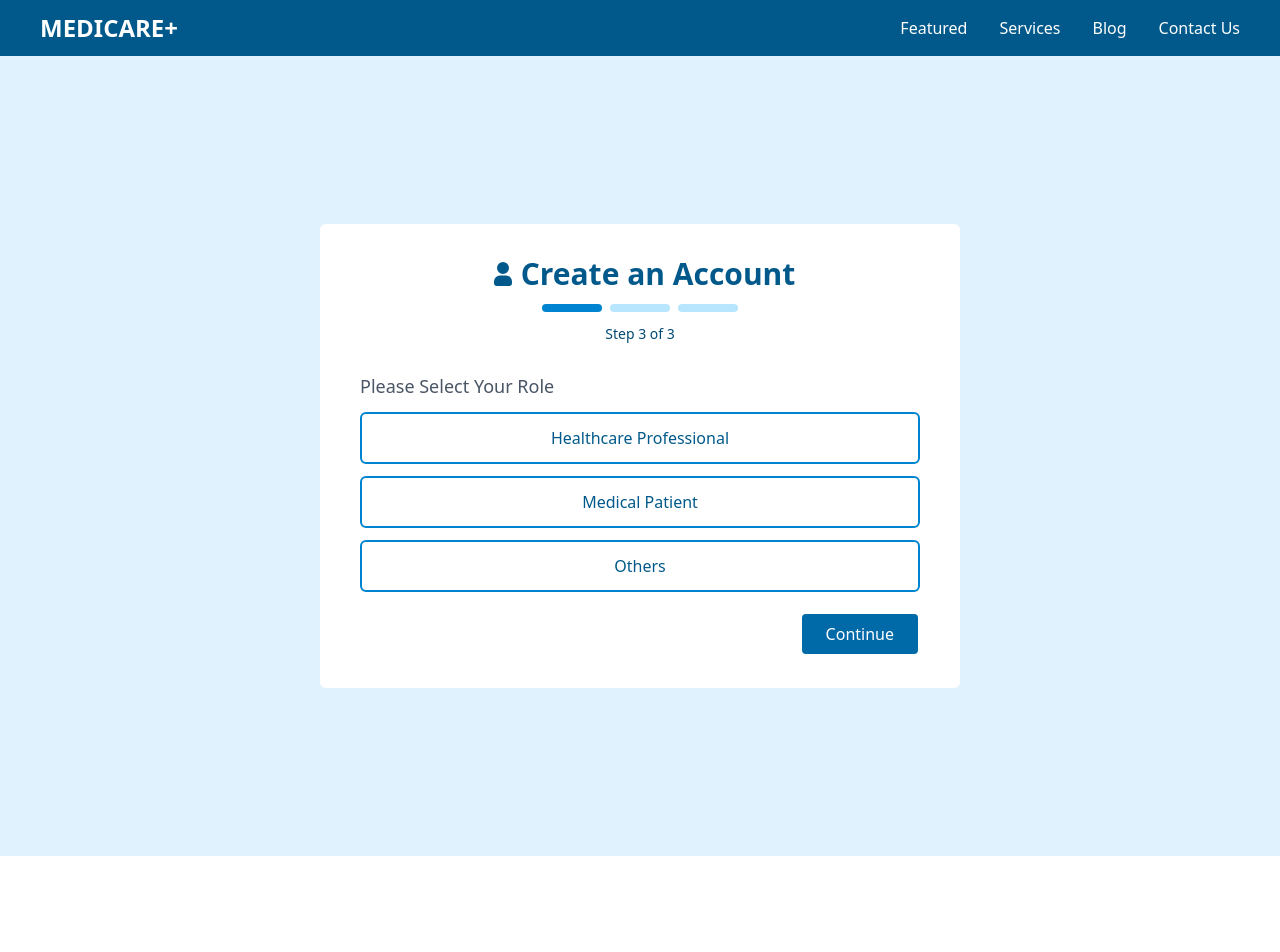
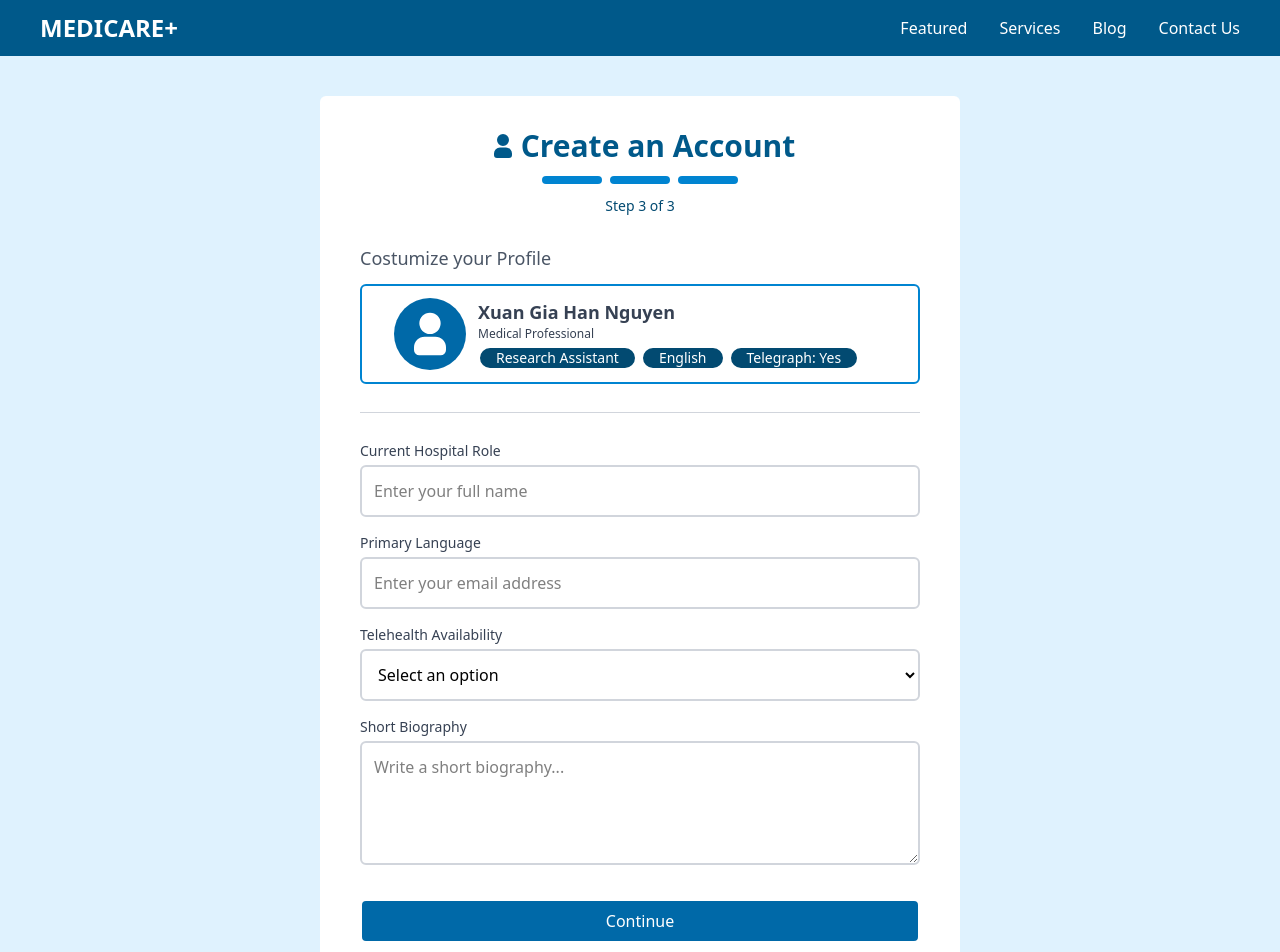
Before and after one commit to XuanGiaHanNguyen/MediCare-, a React (Vite) app in the folder frontend/: page /patprofile in a window 1280 px wide. Shown: the top 952 px of the page. Before the commit the page ends 856 px from the top, so only its background shows below. Built offline with nearby package versions, Linux system fonts and the light colour scheme.

Commit message:
finished mainflow

```diff
--- a/frontend/package.json
+++ b/frontend/package.json
@@ -11,6 +11,7 @@
   },
   "dependencies": {
     "@tailwindcss/vite": "^4.1.7",
+    "framer-motion": "^12.12.2",
     "lucide-react": "^0.511.0",
     "react": "^19.1.0",
     "react-dom": "^19.1.0",
--- a/frontend/src/App.jsx
+++ b/frontend/src/App.jsx
@@ -7,6 +7,7 @@ import MedProf from "./pages/AuthSteps/CreateProfile/MedProf"
 import Patient from "./pages/AuthSteps/CreateProfile/Patient"
 
 import Header from "./component/header"
+import Component from "./pages/loading"
 
 
 function App() {
@@ -22,6 +23,8 @@ function App() {
         <Route path="/medprofile" element={<MedProf/>}/>
         <Route path="/patprofile" element={<Patient/>}/>
 
+        <Route path="/loading" element={<Component/>}/>
+
       </Routes>
     </BrowserRouter>
   )
--- a/frontend/src/pages/AuthSteps/CreateProfile/MedProf.jsx
+++ b/frontend/src/pages/AuthSteps/CreateProfile/MedProf.jsx
@@ -23,7 +23,7 @@ function MedProf (){
     const handleSubmit = () => {
         // Handle form submission logic here
         console.log("Form submitted:", formData);
-        navigate("/medprofile")
+        navigate("/loading")
     };
 
 
--- a/frontend/src/pages/AuthSteps/CreateProfile/Patient.jsx
+++ b/frontend/src/pages/AuthSteps/CreateProfile/Patient.jsx
@@ -1,60 +1,149 @@
+// Needs some change from the med professional copy paste :)))
+
 import { useState } from "react";
-import { UserIcon } from "../../../assets/icon"
-import { Link } from "react-router-dom";
+import { UserIcon, UserDisplayIcon } from "../../../assets/icon"
+import { useNavigate } from "react-router-dom";
 
 function Patient (){
-    const [selectedRole, setSelectedRole] = useState("");
+    const [formData, setFormData] = useState({
+        role: "",
+        email: "",
+        password: "",
+        confirmPassword: ""
+    });
 
-    const handleRoleSelect = (role) => {
-        setSelectedRole(role);
+    const navigate = useNavigate()
+
+    const handleInputChange = (e) => {
+        const { name, value } = e.target;
+        setFormData(prev => ({
+            ...prev,
+            [name]: value
+        }));
     };
 
-    const getRoleButtonClass = (role) => {
-        const baseClass = "border-2 border-sky-600 text-sky-800 font-medium w-full flex text-center justify-center py-3 rounded-md hover:bg-sky-600 hover:text-white cursor-pointer";
-        const selectedClass = "bg-sky-600 text-white";
-
-        return selectedRole === role ? `${baseClass} ${selectedClass}` : baseClass;
+    const handleSubmit = () => {
+        // Handle form submission logic here
+        console.log("Form submitted:", formData);
+        navigate("/medprofile")
     };
 
+
     return(
-        <div className="w-full h-screen bg-sky-100 flex items-center justify-center">
+        <div className="w-full py-10 bg-sky-100 flex items-center justify-center">
             <div className="bg-white p-5 rounded-md flex flex-col items-center w-1/2 gap-3 py-8 px-10">
-                <h1 className="text-3xl text-sky-800 font-semibold flex flex-row"><span>{UserIcon}</span>Create an Account </h1>
+                <h1 className="text-3xl text-sky-800 font-semibold flex flex-row items-center">
+                    <span>{UserIcon}</span>Create an Account
+                </h1>
                 <div className="flex items-center justify-center space-x-2">
                     <div className="w-15 h-2 bg-sky-600 rounded-full"></div>
-                    <div className="w-15 h-2 bg-sky-200 rounded-full"></div>
-                    <div className="w-15 h-2 bg-sky-200 rounded-full"></div>
+                    <div className="w-15 h-2 bg-sky-600 rounded-full"></div>
+                    <div className="w-15 h-2 bg-sky-600 rounded-full"></div>
                 </div>
                 <p className="text-sm text-sky-900 mb-4">Step 3 of 3</p>
-                <h2 className="text-lg font-medium flex w-full text-gray-600">Please Select Your Role</h2>
+                <h2 className="text-lg font-medium flex w-full text-gray-600">Costumize your Profile</h2>
 
                 <div
-                    className={getRoleButtonClass("healthcare")}
-                    onClick={() => handleRoleSelect("healthcare")}
+                    className="border-2 border-sky-600 w-full flex justify-start px-8 py-3 rounded-md cursor-pointer flex flex-row gap-3"
                 >
-                    Healthcare Professional
+                    <div className="rounded-full p-1 bg-sky-700">
+                        {UserDisplayIcon}
+                    </div>
+                    <div>
+                       <p className="font-bold text-lg text-gray-700">Xuan Gia Han Nguyen  </p>
+                       <p className="font-normal text-xs pb-1 text-gray-700"> Medical Professional</p>
+                       <div className="flex flex-row gap-1">
+                            <p className="border-2 bg-sky-900 text-white text-sm rounded-full px-4">
+                                Research Assistant
+                            </p>
+                            <p className="border-2 bg-sky-900 text-white text-sm rounded-full px-4">
+                                English
+                            </p>
+                            <p className="border-2 bg-sky-900 text-white text-sm rounded-full px-4">
+                                Telegraph: Yes
+                            </p>
+                       </div>
+                    </div>
+
                 </div>
 
-                <div
-                    className={getRoleButtonClass("patient")}
-                    onClick={() => handleRoleSelect("patient")}
-                >
-                    Medical Patient
+                <div className="flex items-center justify-center w-full py-4">
+                    <div className="flex-1 h-px bg-gray-300"></div>
                 </div>
 
-                <div
-                    className={getRoleButtonClass("others")}
-                    onClick={() => handleRoleSelect("others")}
-                >
-                    Others
+                <div className="w-full space-y-4">
+                    <div>
+                        <label htmlFor="role" className="block text-sm font-medium text-gray-700 mb-1">
+                            Current Hospital Role
+                        </label>
+                        <input
+                            type="text"
+                            id="role"
+                            name="role"
+                            value={formData.role}
+                            onChange={handleInputChange}
+                            className="w-full px-3 py-3 border-2 border-gray-300 rounded-md focus:outline-none focus:border-sky-600 focus:ring-1 focus:ring-sky-600"
+                            placeholder="Enter your full name"
+                        />
+                    </div>
+
+                    <div>
+                        <label htmlFor="email" className="block text-sm font-medium text-gray-700 mb-1">
+                            Primary Language
+                        </label>
+                        <input
+                            type="email"
+                            id="email"
+                            name="email"
+                            value={formData.email}
+                            onChange={handleInputChange}
+                            className="w-full px-3 py-3 border-2 border-gray-300 rounded-md focus:outline-none focus:border-sky-600 focus:ring-1 focus:ring-sky-600"
+                            placeholder="Enter your email address"
+                        />
+                    </div>
+
+                    <div>
+                        <label htmlFor="telehealth" className="block text-sm font-medium text-gray-700 mb-1">
+                            Telehealth Availability
+                        </label>
+                        <select
+                            id="telehealth"
+                            name="telehealth"
+                            value={formData.telehealth}
+                            onChange={handleInputChange}
+                            className="w-full px-3 py-3 border-2 border-gray-300 rounded-md focus:outline-none focus:border-sky-600 focus:ring-1 focus:ring-sky-600"
+                        >
+                            <option value="">Select an option</option>
+                            <option value="yes">Yes</option>
+                            <option value="no">No</option>
+                        </select>
+                    </div>
+
+                    <div>
+                        <label htmlFor="shortBio" className="block text-sm font-medium text-gray-700 mb-1">
+                            Short Biography
+                        </label>
+                        <textarea
+                            id="shortBio"
+                            name="shortBio"
+                            value={formData.shortBio}
+                            onChange={handleInputChange}
+                            rows={4}
+                            className="w-full px-3 py-3 border-2 border-gray-300 rounded-md focus:outline-none focus:border-sky-600 focus:ring-1 focus:ring-sky-600"
+                            placeholder="Write a short biography..."
+                        />
+                    </div>
                 </div>
 
-                <div className="flex w-full justify-end pt-2">
-                    <Link  className="border-2 px-6 py-2 rounded-md font-medium text-white bg-sky-700 cursor-pointer">
-                        Continue
-                    </Link >
-                </div>
-
+                <button
+                    onClick={handleSubmit}
+                    className="border-2 w-full flex text-center items-center px-6 py-2 rounded-md font-medium text-white bg-sky-700 cursor-pointer hover:bg-sky-800 mt-4"
+                >
+                    <p className="text-center w-full">Continue</p>
+                </button>
+                <button onClick={(e)=> navigate("/role")} className="border-2 w-full flex text-center items-center px-6 py-2 rounded-md font-medium text-sky-700 border-sky-700 cursor-pointer hover:bg-sky-50">
+                    <p className="text-center w-full">Back</p>
+                </button>
             </div>
         </div>
     )
--- a/frontend/src/pages/Landing.jsx
+++ b/frontend/src/pages/Landing.jsx
@@ -180,7 +180,7 @@ function Landing () {
 
   const handleSubmit = (e) => {
     e.preventDefault();
-    // Handle form submission here
+    navigate("/loading")
   };
 
     return(
@@ -216,26 +216,26 @@ function Landing () {
             `}</style>
 
             {/* Hero Section  */}
-            <div className="w-full bg-sky-100 flex flex-row overflow-hidden">
+            <div className="w-full bg-sky-800 flex flex-row overflow-hidden">
                 <div className="flex-[1.25] px-10 flex justify-center align-center items-center">
                     <div className={`flex flex-col gap-4 transform transition-all duration-1000 ease-out ${
                       heroVisible ? 'translate-x-0 opacity-100' : '-translate-x-16 opacity-0'
                     }`}
                     style={{ transitionTimingFunction: 'cubic-bezier(0.25, 0.46, 0.45, 0.94)' }}>
                         <div className={`flex transform transition-all duration-800 ease-out delay-300 ${
-                          heroVisible ? 'translate-y-0 opacity-100' : '-translate-y-6 opacity-0'
+                          heroVisible ? 'translate-y-0 opacity-100' : '-translate-y-2 opacity-0'
                         }`}>
-                            <p className="px-4 py-2 rounded-full bg-white/70 backdrop-blur-sm text-gray-600 font-medium hover:bg-white/90 transition-all duration-400 ease-out animate-float hover:animate-none shadow-sm">
+                            <p className="px-4 py-2 rounded-full bg-sky-100 backdrop-blur-sm text-gray-800 font-medium hover:bg-white/90 transition-all duration-400 ease-out animate-float hover:animate-none shadow-sm">
                               Trusted by 500+ Healthcare Facilities
                             </p>
                         </div>
-                        <h1 className={`text-7xl text-gray-700 font-semibold px-2 leading-tight transform transition-all duration-1000 ease-out delay-500 ${
+                        <h1 className={`text-7xl text-gray-200 font-semibold px-2 leading-tight transform transition-all duration-1000 ease-out delay-500 ${
                           heroVisible ? 'translate-y-0 opacity-100' : 'translate-y-12 opacity-0'
                         }`}
                         style={{ transitionTimingFunction: 'cubic-bezier(0.25, 0.46, 0.45, 0.94)' }}>
                           Streamline Your Hospital Operations
                         </h1>
-                        <h2 className={`text-lg px-2 pt-2 text-gray-600 leading-relaxed transform transition-all duration-800 ease-out delay-700 ${
+                        <h2 className={`text-lg px-2 pt-2 text-gray-400 leading-relaxed transform transition-all duration-800 ease-out delay-700 ${
                           heroVisible ? 'translate-y-0 opacity-100' : 'translate-y-8 opacity-0'
                         }`}
                         style={{ transitionTimingFunction: 'cubic-bezier(0.25, 0.46, 0.45, 0.94)' }}>
```
Also changed, not shown: frontend/src/pages/loading.jsx (added, +77 -0 lines), frontend/src/assets/ambulance.png (added), 1 other file (tests, documents, lock files or other folders).
